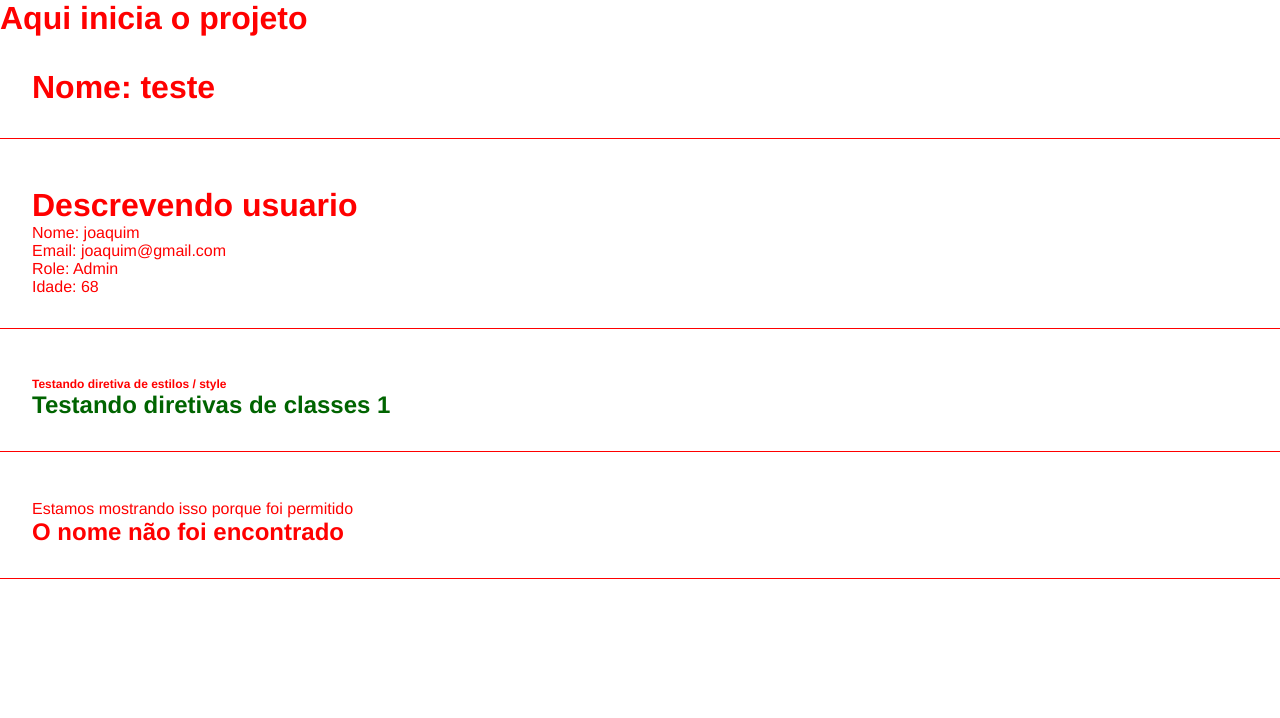
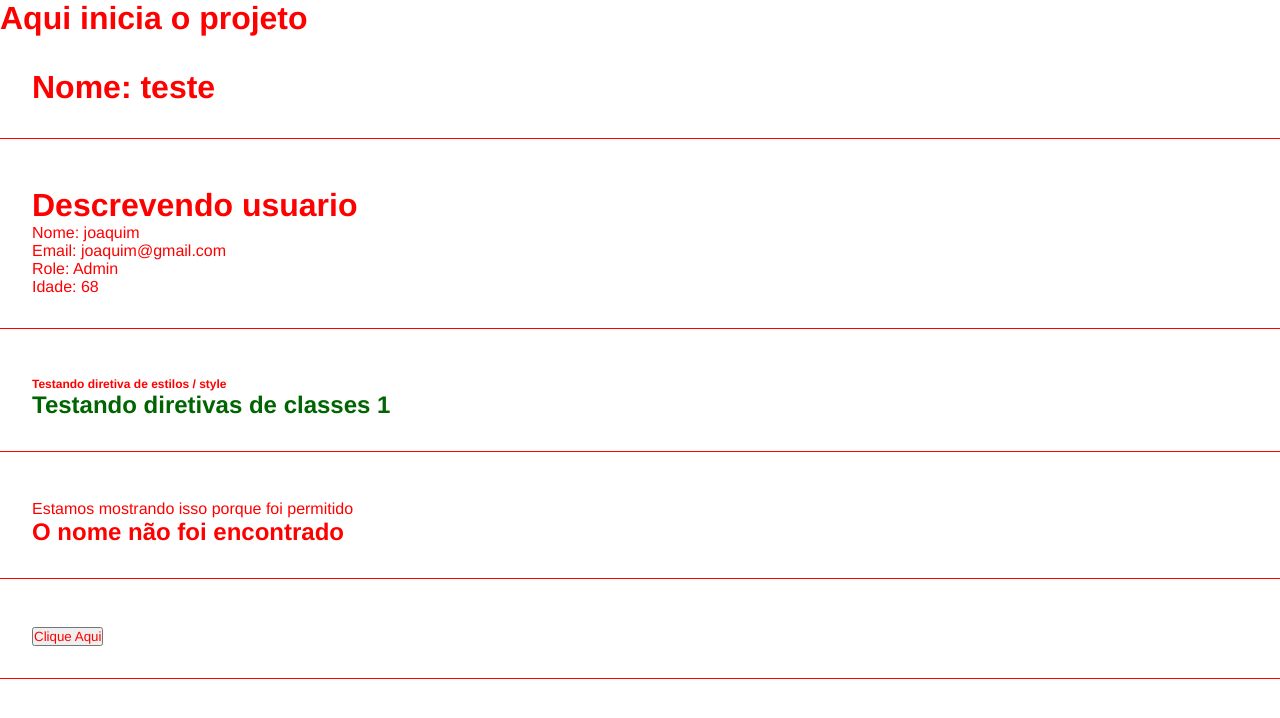
Before and after one commit to alvimlopz/CursoAngular, an Angular app: page / in a window 1280 px wide. Shown: the top 718 px of the page. Built offline with nearby package versions, Linux system fonts and the light colour scheme.

Commit message:
Eventos no angular

```diff
--- a/src/app/app.component.html
+++ b/src/app/app.component.html
@@ -3,3 +3,4 @@
 <app-parent-data [name]="userName" [userData]="userData" [idade]="idade"></app-parent-data>
 <app-directives></app-directives>
 <app-if-render></app-if-render>
+<app-eventos></app-eventos>
--- a/src/app/app.module.ts
+++ b/src/app/app.module.ts
@@ -7,6 +7,7 @@ import { FirstComponentComponent } from './components/first-component/first-comp
 import { ParentDataComponent } from './components/parent-data/parent-data.component';
 import { DirectivesComponent } from './components/directives/directives.component';
 import { IfRenderComponent } from './components/if-render/if-render.component';
+import { EventosComponent } from './components/eventos/eventos.component';
 
 @NgModule({
   declarations: [
@@ -14,7 +15,8 @@ import { IfRenderComponent } from './components/if-render/if-render.component';
     FirstComponentComponent,
     ParentDataComponent,
     DirectivesComponent,
-    IfRenderComponent
+    IfRenderComponent,
+    EventosComponent
   ],
   imports: [
     BrowserModule,
--- /dev/null
+++ b/src/app/components/eventos/eventos.component.html
@@ -0,0 +1,4 @@
+<div class="class">
+    <p *ngIf="show">Exibindo Mensagem!</p>
+    <button (click)="showMensagem()">Clique Aqui</button>
+</div>
--- /dev/null
+++ b/src/app/components/eventos/eventos.component.ts
@@ -0,0 +1,18 @@
+import { Component } from '@angular/core';
+
+@Component({
+  selector: 'app-eventos',
+  templateUrl: './eventos.component.html',
+  styleUrl: './eventos.component.css'
+})
+export class EventosComponent {
+ show: boolean = false;
+
+ constructor(){}
+
+ ngOnInit(): void {}
+
+ showMensagem(): void {
+  this.show = !this.show; //toggle
+ }
+}
```
Also changed, not shown: src/app/components/eventos/eventos.component.css (added), 1 other file (tests, documents, lock files or other folders).
